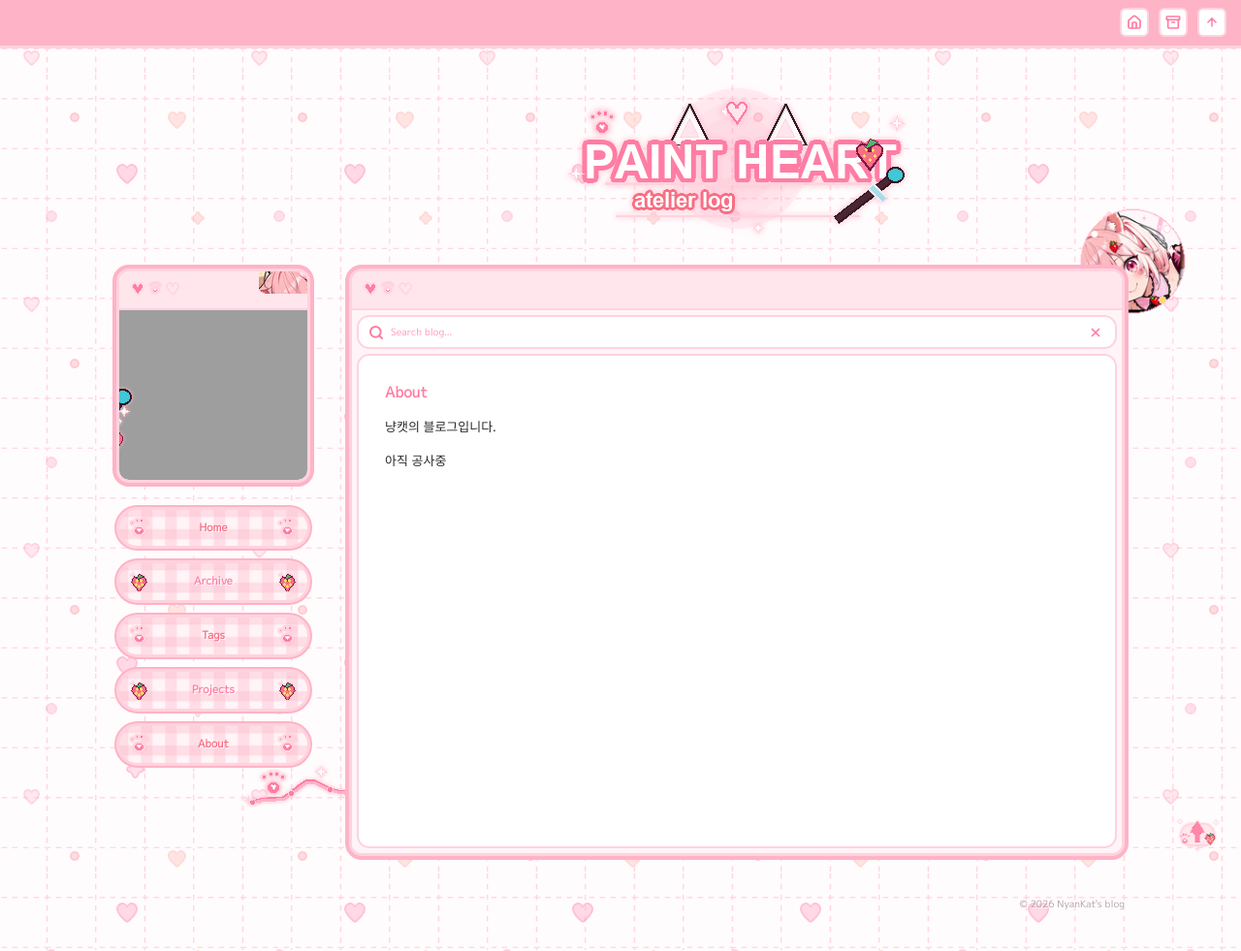
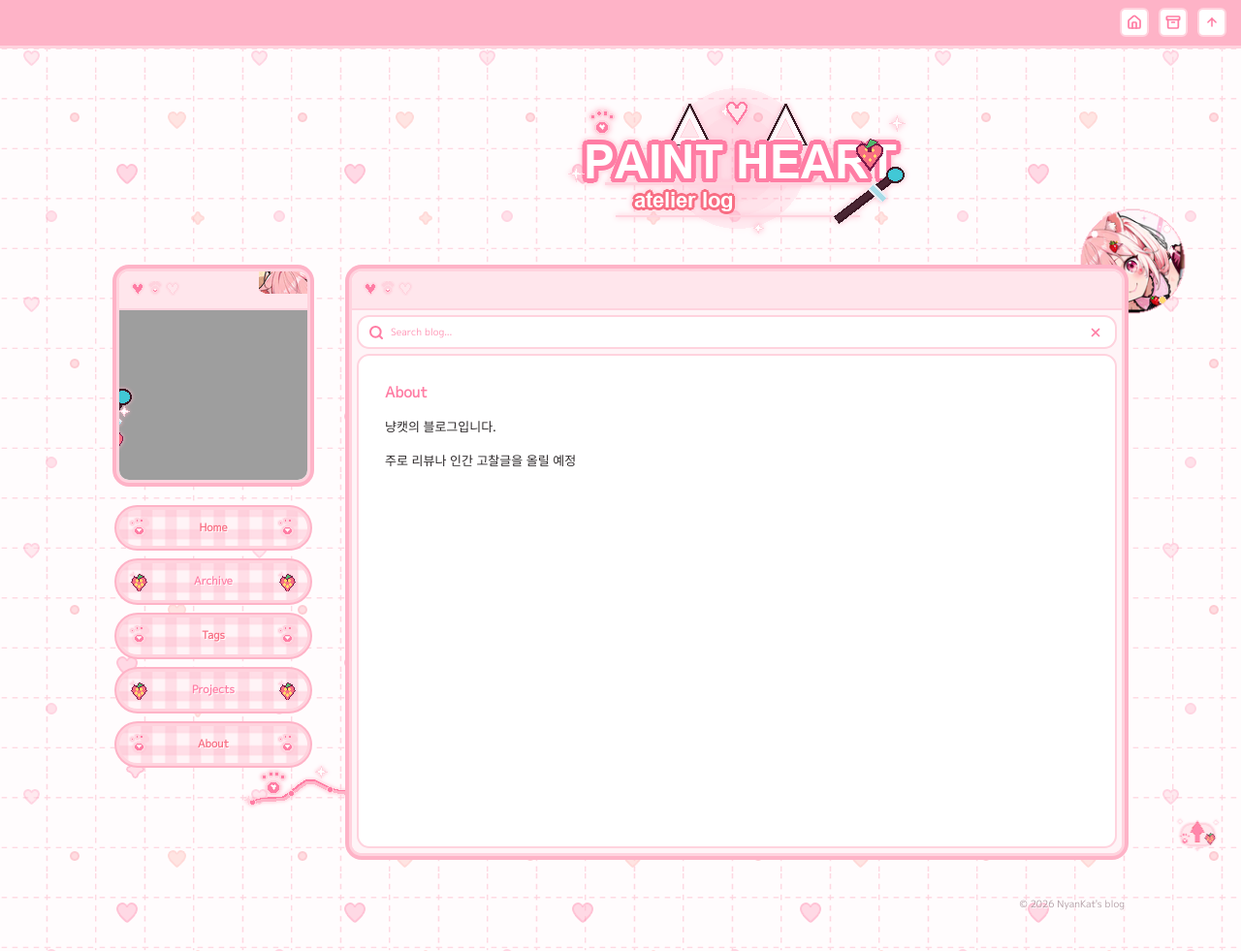
Before and after one commit to tchinso/blogu, a Jekyll site: the page built from about.md, in a window 1280 px wide. Shown: the whole page at 97% size. Built offline with Jekyll 4.4.1, drawn with Linux system fonts in a browser that asks for light colours; some web fonts are replaced; grey boxes are pictures that could not be loaded.

Commit message:
Update blog description to indicate future content

```diff
--- a/about.md
+++ b/about.md
@@ -12,6 +12,6 @@ description: "Paint Heart Atelier 소개"
   </p>
 
   <p>
-    아직 공사중
+    주로 리뷰나 인간 고찰글을 올릴 예정
   </p>
 </section>
```
